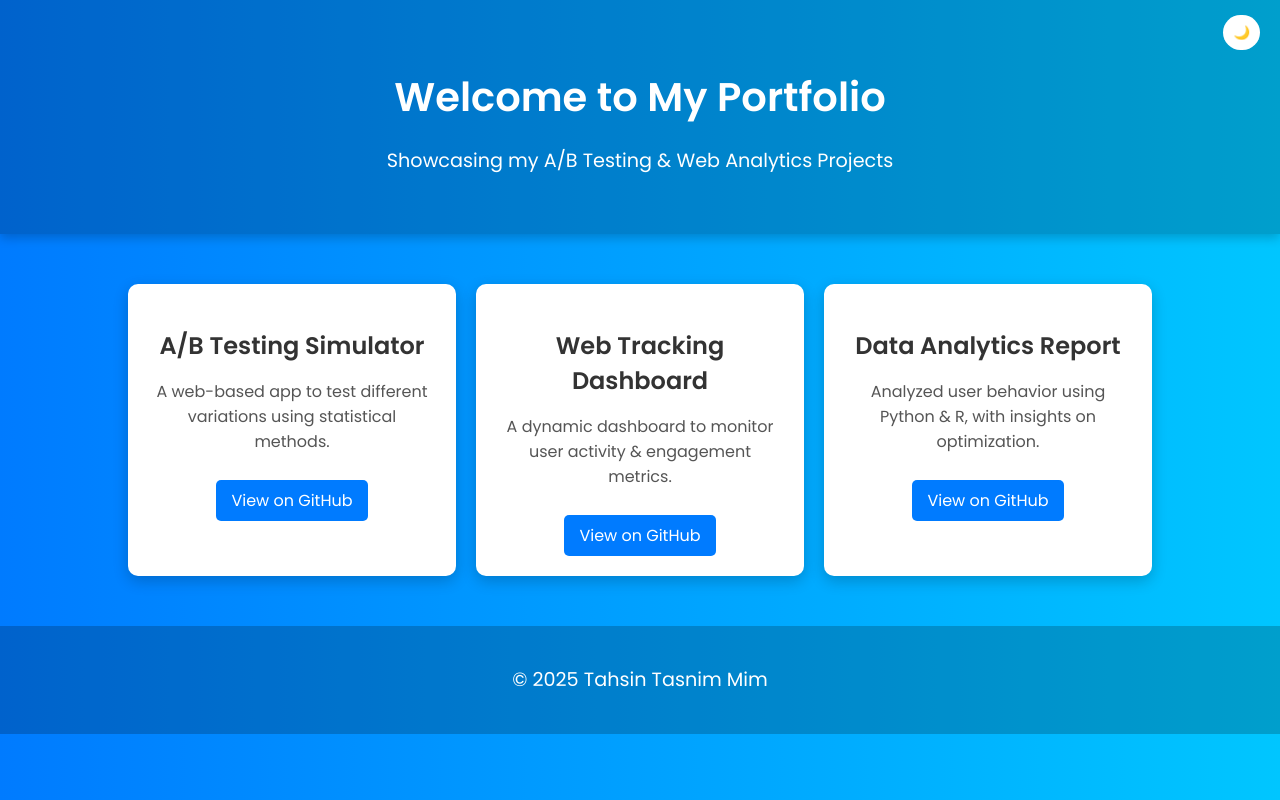
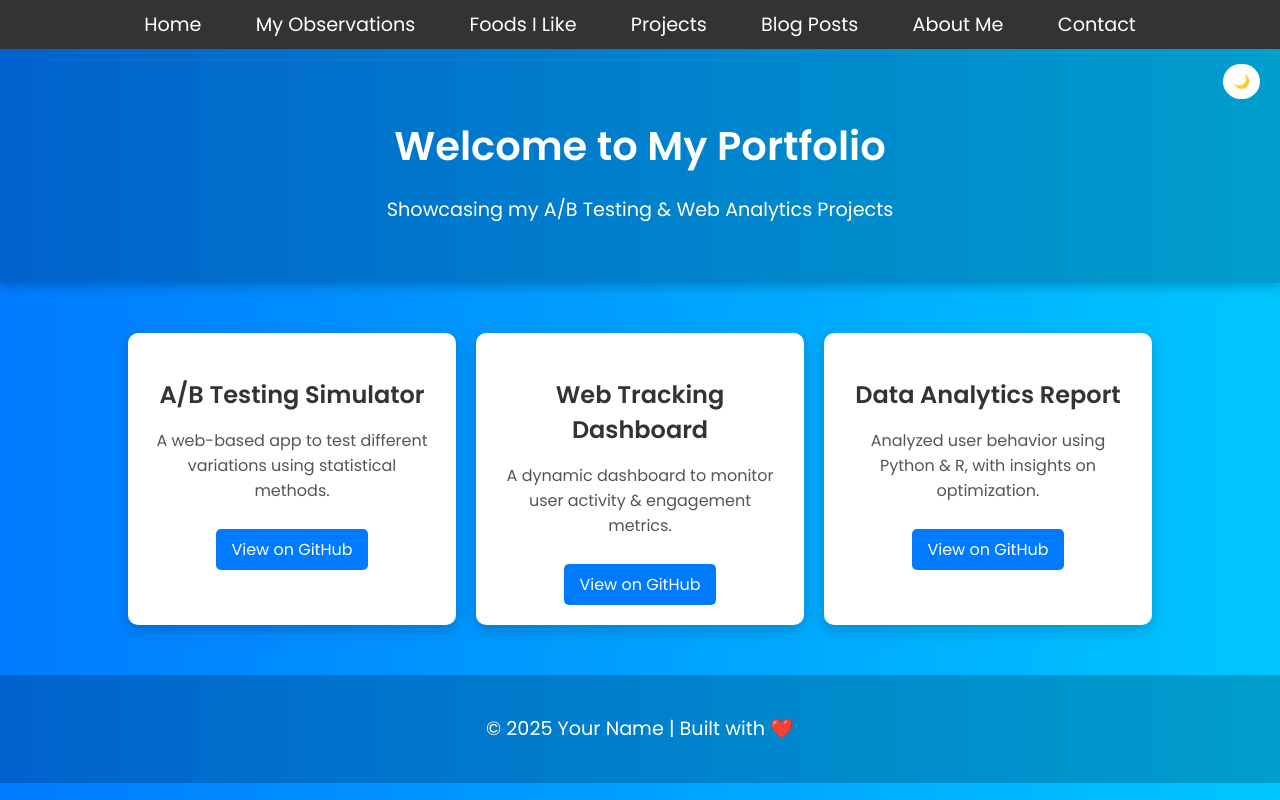
Before and after one commit to Tahsin90/tahsintasnimmim.com, a plain HTML site: page index.html in a window 1280 px wide. Drawn offline with Linux system fonts and the light colour scheme.

Commit message:
Update index.html

```diff
--- a/index.html
+++ b/index.html
@@ -64,6 +64,30 @@
         .dark-mode .theme-toggle {
             background: black;
             color: white;
+        }
+
+        /* Navigation Bar Styles */
+        nav {
+            background-color: #333;
+            padding: 10px 20px;
+            text-align: center;
+            position: sticky;
+            top: 0;
+            z-index: 10;
+        }
+
+        nav a {
+            text-decoration: none;
+            color: white;
+            padding: 10px 15px;
+            margin: 0 10px;
+            font-size: 1.2rem;
+            border-radius: 5px;
+            transition: background 0.3s ease;
+        }
+
+        nav a:hover {
+            background-color: #007bff;
         }
 
         /* Project Section */
@@ -135,12 +159,25 @@
 </head>
 <body>
 
-    <header>
+    <!-- Navigation Bar -->
+    <nav>
+        <a href="#home">Home</a>
+        <a href="#observations">My Observations</a>
+        <a href="#foods">Foods I Like</a>
+        <a href="#projects">Projects</a>
+        <a href="#blogposts">Blog Posts</a>
+        <a href="#about">About Me</a>
+        <a href="#contact">Contact</a>
+    </nav>
+
+    <!-- Header Section -->
+    <header id="home">
         <h1>Welcome to My Portfolio</h1>
         <p>Showcasing my A/B Testing & Web Analytics Projects</p>
         <button class="theme-toggle" onclick="toggleTheme()">🌙</button>
     </header>
 
+    <!-- Projects Section -->
     <section id="projects">
         <div class="project">
             <h3>A/B Testing Simulator</h3>
@@ -161,8 +198,9 @@
         </div>
     </section>
 
+    <!-- Footer -->
     <footer>
-        <p>© 2025 Tahsin Tasnim Mim </p>
+        <p>© 2025 Your Name | Built with ❤️</p>
     </footer>
 
     <script>
```
